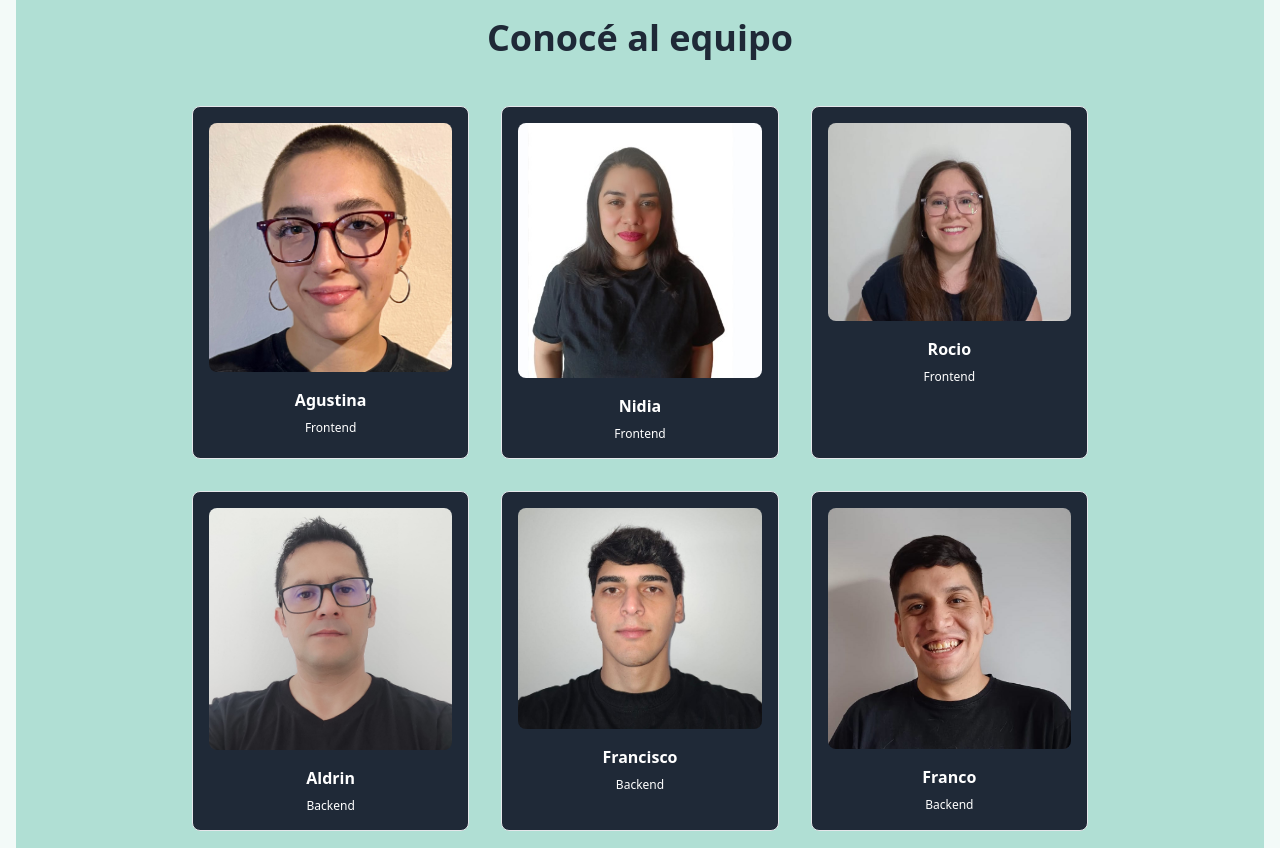
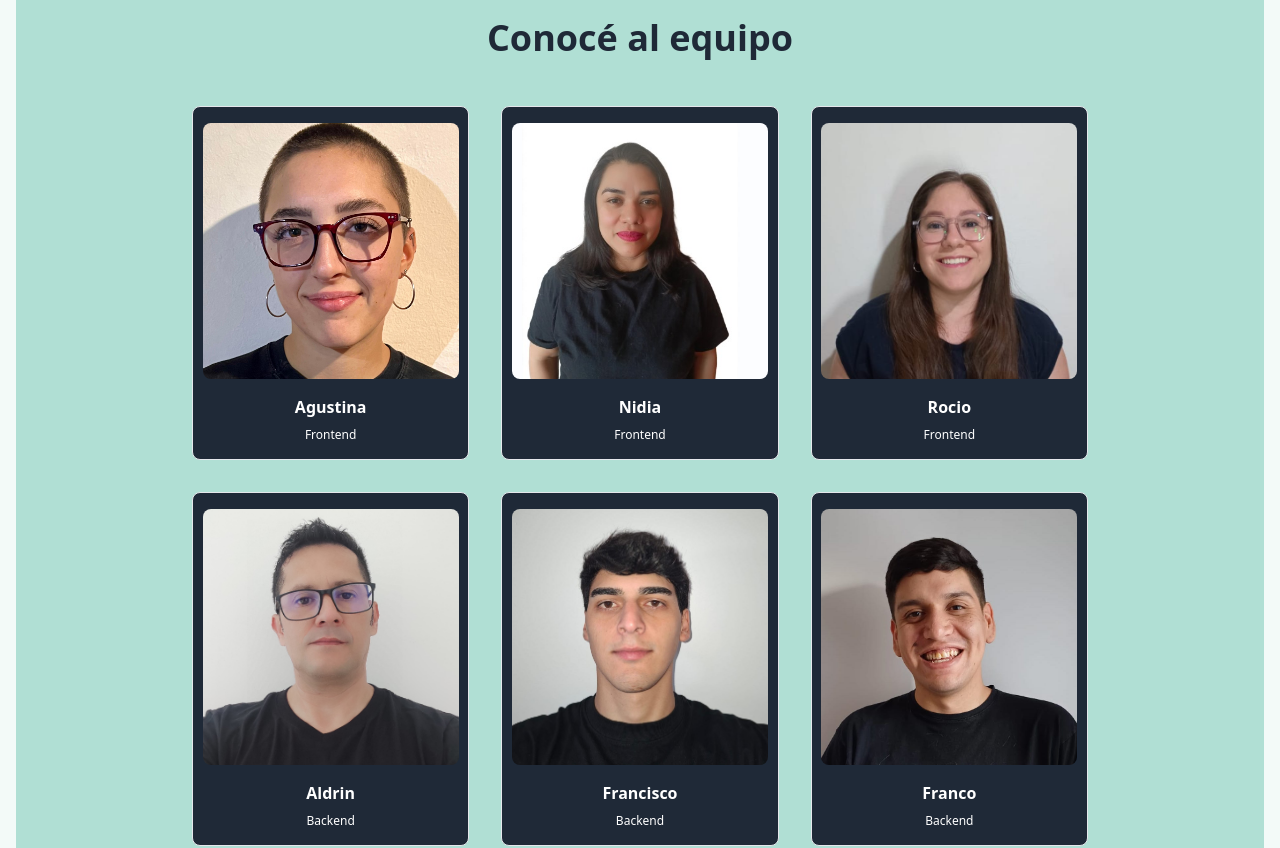
Before and after one commit to Huellitas-Unidas/FP3-HENRY, a Next.js app in the folder front/: page /aboutUs in a window 1280 px wide. Shown: the part 880-1728 px from the top of the page. Built offline with nearby package versions, Linux system fonts and the light colour scheme; no server answers.

Commit message:
front/src/components/TeamWork/TeamWork.tsx

```diff
--- a/front/src/app/dashboard/page.tsx
+++ b/front/src/app/dashboard/page.tsx
@@ -143,7 +143,7 @@ const Dashboard = () => {
       </div>
 
       <div className="flex flex-col p-4 gap-4 w-1/2 border rounded-lg shadow-2xl">
-        <p className="text-green500">Mis mascotas:</p>
+        <p className="text-green500 font-semibold">Mis mascotas:</p>
 
         {pets?.length !== 0 ? (
           <div className="grid grid-cols-3 gap-4">
--- a/front/src/app/pqr/page.tsx
+++ b/front/src/app/pqr/page.tsx
@@ -23,8 +23,9 @@ const Pqr = () => {
     description: "",
   });
 
-  useEffect(() => {    // función para get el userId del token
-    const userId = getUserId();   //get user esta definida en helpers/userId.ts
+  useEffect(() => {
+    // función para get el userId del token
+    const userId = getUserId(); //get user esta definida en helpers/userId.ts
     if (userId) {
       setPqrData((prev) => ({ ...prev, userId }));
     } else {
@@ -38,7 +39,8 @@ const Pqr = () => {
     const newErrors = validateForm(pqrData); // Validar form antes de enviar
     setErrors(newErrors);
 
-      if (Object.values(newErrors).some((error) => error)) {   // Si hay errores, mensaje de no enviar
+    if (Object.values(newErrors).some((error) => error)) {
+      // Si hay errores, mensaje de no enviar
       Toast.fire({
         title: "Por favor, corrige los errores antes de enviar",
         icon: "error",
@@ -55,7 +57,7 @@ const Pqr = () => {
       !pqrData.email ||
       !pqrData.type ||
       !pqrData.description ||
-      !pqrData.userId    //userId esté siempre incluido al enviar los datos!
+      !pqrData.userId //userId esté siempre incluido al enviar los datos!
     ) {
       Toast.fire({
         title: "Todos los campos son obligatorios",
@@ -67,16 +69,17 @@ const Pqr = () => {
         },
       });
       return;
-    };
+    }
 
     postPqr(pqrData)
-    .then(() => {  // modificación breve para ajustar las validaciones en tiempo real!
+      .then(() => {
+        // modificación breve para ajustar las validaciones en tiempo real!
         setPqrData({
           fullname: "",
           email: "",
           type: "",
           description: "",
-        userId: pqrData.userId,       // Preservar el userId
+          userId: pqrData.userId, // Preservar el userId
         });
         Swal.fire({
           title: "¡Formulario enviado con éxito!",
@@ -86,11 +89,11 @@ const Pqr = () => {
               "bg-green500 hover:bg-teal-700 text-white font-bold py-2 px-4 rounded",
           },
         });
-    }) .catch((error) => {
+      })
+      .catch((error) => {
         console.error("Error al enviar el formulario:", error);
       });
   }; // para vaciar los campos
-
 
   const handleChange = (
     e: React.ChangeEvent<
@@ -103,7 +106,7 @@ const Pqr = () => {
       [name]: value,
     }));
 
-    const error = validateField(name, value);   // validación en tiempo real
+    const error = validateField(name, value); // validación en tiempo real
     setErrors((prev) => ({ ...prev, [name]: error }));
   };
 
@@ -177,7 +180,7 @@ const Pqr = () => {
             type="submit"
             className="bg-green500 text-white p-2 rounded-lg hover:bg-white hover:text-green500 transition-all duration-300"
           >
-            Enviar mi Solicitud
+            Enviar
           </button>
         </form>
       </div>
--- a/front/src/components/Navbar/Navbar.tsx
+++ b/front/src/components/Navbar/Navbar.tsx
@@ -10,6 +10,7 @@ import { useRouter, usePathname } from "next/navigation";
 import { useSession, signOut } from "next-auth/react";
 import { getUserId } from "@/helpers/userId";
 import { getUserById } from "@/app/api/userAPI";
+// import Cookies from "js-cookie";
 
 const Navbar = () => {
   const userId = getUserId();
@@ -33,8 +34,10 @@ const Navbar = () => {
         },
       });
       localStorage.removeItem("userData");
+      // localStorage.removeItem("userId");  //!
+      // Cookies.remove("token"); //!
+      await signOut();
       setUserSession(null);
-      await signOut();
       router.push("/");
     } catch (error) {
       console.error("Error al cerrar sesión:", error);
--- a/front/src/components/TeamWork/TeamWork.tsx
+++ b/front/src/components/TeamWork/TeamWork.tsx
@@ -1,77 +1,54 @@
-import Image from 'next/image'
-import React from 'react'
+import Image from "next/image";
+import React from "react";
 
 const TeamWork = () => {
   return (
     <div className="font-sans">
       <div className="max-w-4xl mx-auto">
         <div className="text-center">
-            <h2 className="text-gray-800 text-4xl font-extrabold">Conocé al equipo</h2>
+          <h2 className="text-gray-800 text-4xl font-extrabold">
+            Conocé al equipo
+          </h2>
         </div>
 
-        <div className="grid sm:grid-cols-3 gap-8 max-sm:justify-center mt-12 max-sm:max-w-xs mx-auto">
-            <div className="bg-gray-800 p-4 border rounded-lg">
-                <Image src="/images/agus.jpeg" className="w-full object-contain object-top rounded-lg" width={250}
-          height={250} alt='agustina'/>
-
+        <div className="grid sm:grid-cols-3 gap-8 mt-12 max-sm:max-w-xs mx-auto">
+          {[
+            { src: "/images/agus.jpeg", name: "Agustina", role: "Frontend" },
+            { src: "/images/nidia.jpeg", name: "Nidia", role: "Frontend" },
+            { src: "/images/rocio.jpeg", name: "Rocio", role: "Frontend" },
+            { src: "/images/aldrin.jpeg", name: "Aldrin", role: "Backend" },
+            {
+              src: "/images/francisco.jpeg",
+              name: "Francisco",
+              role: "Backend",
+            },
+            { src: "/images/franco.jpg", name: "Franco", role: "Backend" },
+          ].map((member, index) => (
+            <div
+              key={index}
+              className="bg-gray-800 p-4 border rounded-lg flex flex-col items-center"
+            >
+              <div className="h-64 w-64 overflow-hidden flex justify-center items-center">
+                <Image
+                  src={member.src}
+                  className="h-full w-full object-cover rounded-lg"
+                  width={250}
+                  height={250}
+                  alt={member.name}
+                />
+              </div>
               <div className="text-center mt-4">
-                    <h4 className="text-base font-semibold text-white">Agustina</h4>
-                    <p className="text-xs mt-2 text-white">Frontend</p>
+                <h4 className="text-base font-semibold text-white">
+                  {member.name}
+                </h4>
+                <p className="text-xs mt-2 text-white">{member.role}</p>
               </div>
             </div>
-
-            <div className="bg-gray-800 p-4 border rounded-lg">
-                <Image src="/images/nidia.jpeg" className="w-full object-contain object-top rounded-lg" width={250}
-          height={250} alt='nidia'/>
-
-                <div className="text-center mt-4">
-                    <h4 className="text-base font-semibold text-white">Nidia</h4>
-                    <p className="text-xs mt-2 text-white">Frontend</p>
-                </div>
-            </div>
-
-            <div className="bg-gray-800 p-4 border rounded-lg">
-                <Image src="/images/rocio.jpeg" className="w-full object-contain object-top rounded-lg" width={250}
-          height={250} alt='rocio' />
-
-                <div className="text-center mt-4">
-                    <h4 className="text-base font-semibold text-white">Rocio</h4>
-                    <p className="text-xs mt-2 text-white">Frontend</p>
-                </div>
-            </div>
-            <div className="bg-gray-800 p-4 border rounded-lg">
-                <Image src="/images/aldrin.jpeg" className="w-full object-contain object-top rounded-lg" width={250}
-          height={250} alt='aldrin' />
-
-                <div className="text-center mt-4">
-                    <h4 className="text-base font-semibold text-white">Aldrin</h4>
-                    <p className="text-xs mt-2 text-white">Backend</p>
-                </div>
-            </div>
-
-            <div className="bg-gray-800 p-4 border rounded-lg">
-                <Image src="/images/francisco.jpeg" className="w-full object-contain object-top rounded-lg" width={250}
-          height={250} alt='francisco' />
-
-                <div className="text-center mt-4">
-                    <h4 className="text-base font-semibold text-white">Francisco</h4>
-                    <p className="text-xs mt-2 text-white">Backend</p>
-                </div>
-            </div>
-
-            <div className="bg-gray-800 p-4 border rounded-lg">
-                <Image src="/images/franco.jpg" className="w-full object-contain object-top rounded-lg" width={250}
-          height={250} alt='franco'/>
-
-                <div className="text-center mt-4">
-                    <h4 className="text-base font-semibold text-white">Franco</h4>
-                    <p className="text-xs mt-2 text-white">Backend</p>
+          ))}
         </div>
       </div>
     </div>
-    </div>
-</div>
-  )
-}
+  );
+};
 
-export default TeamWork
+export default TeamWork;
```
Also changed, not shown: front/src/app/api/authAPI.ts (+11 -15 lines). Lines whose indentation alone changed are shown as unchanged.
